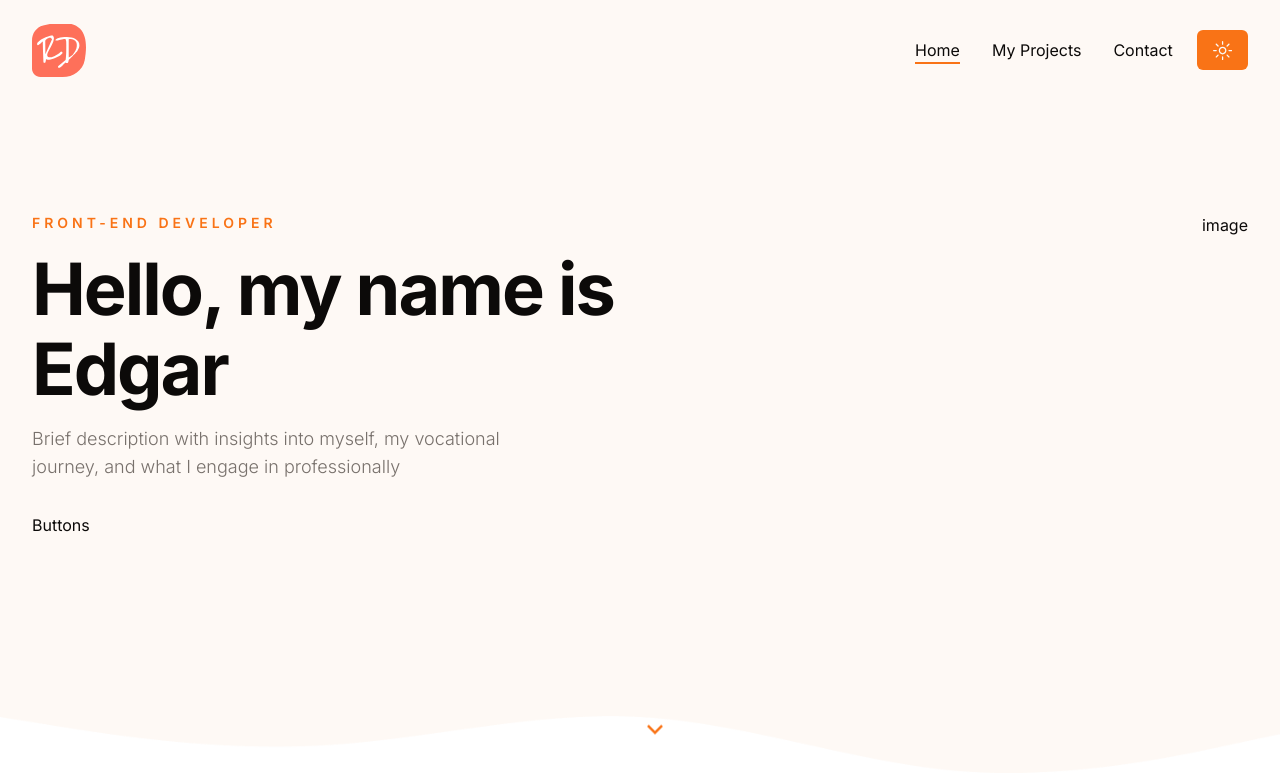
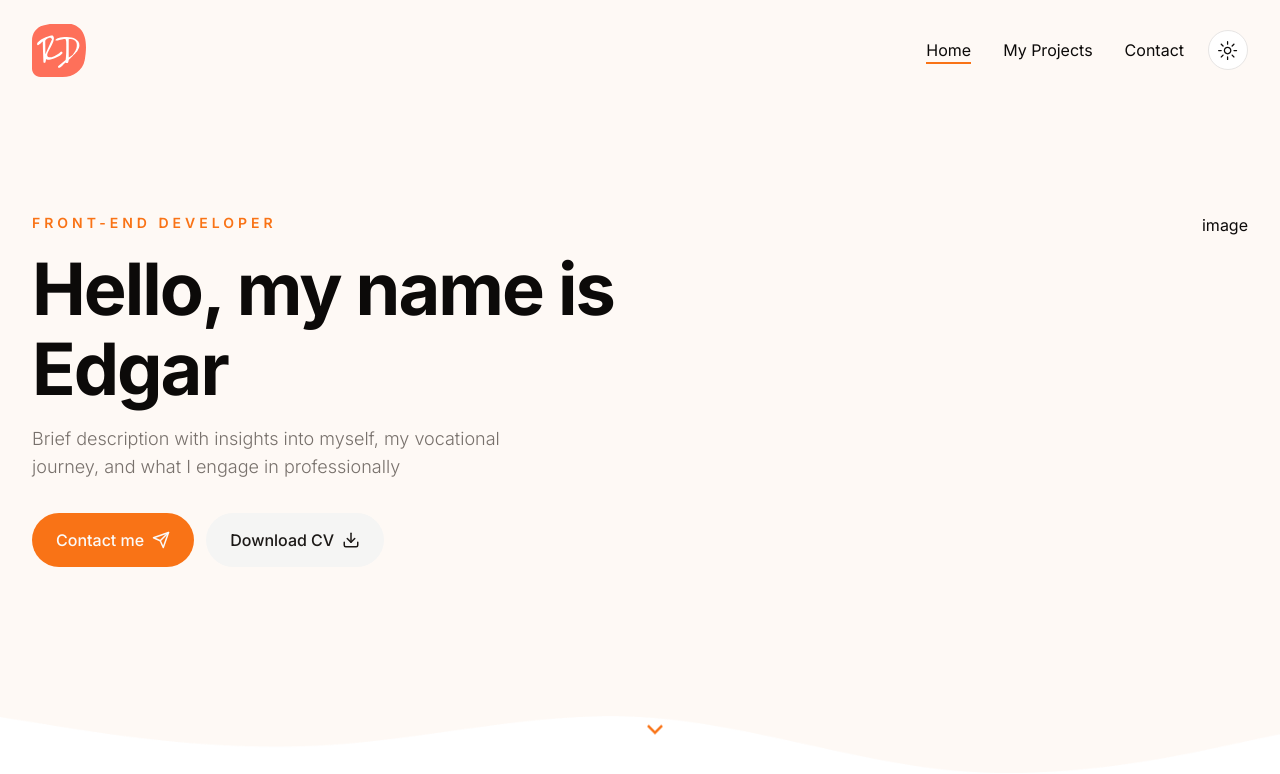
Before and after one commit to edgarespinoza7/edgarespinoza7.github.io, a Next.js app: page / in a window 1280 px wide. Shown: the top 774 px of the page. Built offline with nearby package versions, Linux system fonts and the light colour scheme.

Commit message:
16 commit -added Buttons and Links in the Hero Section- OK

```diff
--- a/components/Hero.jsx
+++ b/components/Hero.jsx
@@ -25,7 +25,22 @@
             <p className="subtitle max-w-[490px] mx-auto xl:mx-0">
               Brief description with insights into myself, my vocational journey, and what I engage in professionally
             </p>
-                        <div>Buttons</div>
+            <div
+              className="flex flex-col gap-y-3 md:flex-row gap-x-3 mx-auto xl:mx-0 mb-12">
+              <Link href='/contact'>
+                <Button
+                  className='gap-x-2'>
+                  Contact me
+                  <Send size={18} />
+                </Button>
+              </Link>
+              <Button
+                variant='secondary'
+                className='gap-x-2'>
+                Download CV
+                <Download size={18} />
+              </Button>
+            </div>
           </div>
           <div className="hidden xl:flex relative">image</div>
         </div>
--- a/components/ThemeToggler.jsx
+++ b/components/ThemeToggler.jsx
@@ -8,7 +8,10 @@
     const { theme, setTheme } = useTheme();
     return (
         <div>
-            <Button onClick={ () => setTheme(theme === "dark" ? "light" : "dark" )}>
+            <Button
+            variant='outline'
+            size='icon'
+            onClick={ () => setTheme(theme === "dark" ? "light" : "dark" )}>
                 <SunIcon className="h-[1.2rem] w-[1.2rem] rotate-0 scale-100 transtion-all dark:-rotate-90 dark:scale-0"/>
                 <MoonIcon className="absolute h-[1.2rem] w-[1.2rem] rotate-90 scale-0 transition-all dark:rotate-0 dark:scale-100"/>
             </Button>
--- a/components/ui/button.jsx
+++ b/components/ui/button.jsx
@@ -5,7 +5,7 @@
 import { cn } from "@/lib/utils"
 
 const buttonVariants = cva(
-  "inline-flex items-center justify-center whitespace-nowrap rounded-md text-sm font-medium ring-offset-background transition-colors focus-visible:outline-none focus-visible:ring-2 focus-visible:ring-ring focus-visible:ring-offset-2 disabled:pointer-events-none disabled:opacity-50",
+  "inline-flex items-center justify-center whitespace-nowrap rounded-full text-base font-medium ring-offset-background transition-colors focus-visible:outline-none focus-visible:ring-2 focus-visible:ring-ring focus-visible:ring-offset-2 disabled:pointer-events-none disabled:opacity-50",
   {
     variants: {
       variant: {
@@ -20,7 +20,7 @@
         link: "text-primary underline-offset-4 hover:underline",
       },
       size: {
-        default: "h-10 px-4 py-2",
+        default: "h-[54px] px-6 py-2",
         sm: "h-9 rounded-md px-3",
         lg: "h-11 rounded-md px-8",
         icon: "h-10 w-10",
```
Lines whose indentation alone changed are shown as unchanged.
